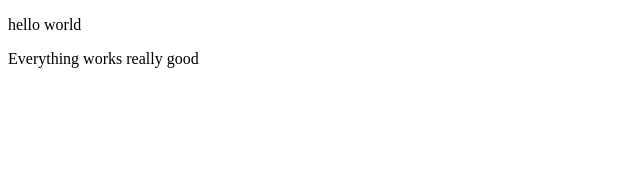
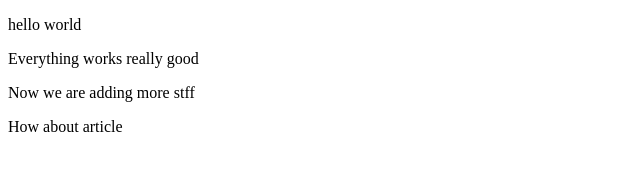
Before and after one commit to AndreyBoyarchuk/coursera-test2, a plain HTML site: page site/index.html in a window 1280 px wide. Shown: the whole page, without its empty margins (0-640 px from the left). Drawn offline with Linux system fonts and the light colour scheme.

Commit message:
new changes made

```diff
--- a/site/index.html
+++ b/site/index.html
@@ -7,5 +7,7 @@
 <body>
  <p>hello world </p>
  <p> Everything works really good </p>
+ <p>Now we are adding more stff</p>
+ <article>How about article</article>
 </body>
 </html>
```
